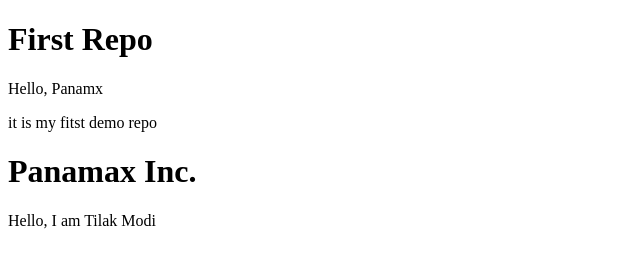
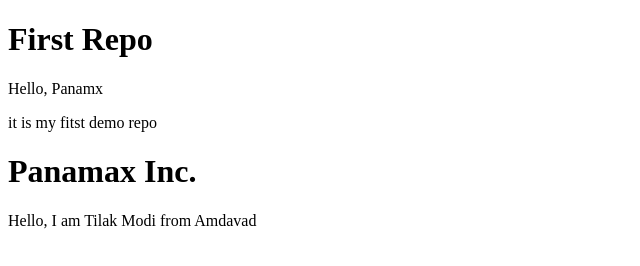
Before and after one commit to itilakmodi/demo, a plain HTML site: page index.html in a window 1280 px wide. Shown: the full height of the page, 0-640 px from the left. Drawn offline with Linux system fonts and the light colour scheme.

Commit message:
Third demo commit

```diff
--- a/index.html
+++ b/index.html
@@ -10,6 +10,6 @@
 it is my fitst demo repo</p>
 
 <h1>Panamax Inc.</h1>
-<p>Hello, I am Tilak Modi</p>
+<p>Hello, I am Tilak Modi from Amdavad</p>
 </body>
 </html>
```
